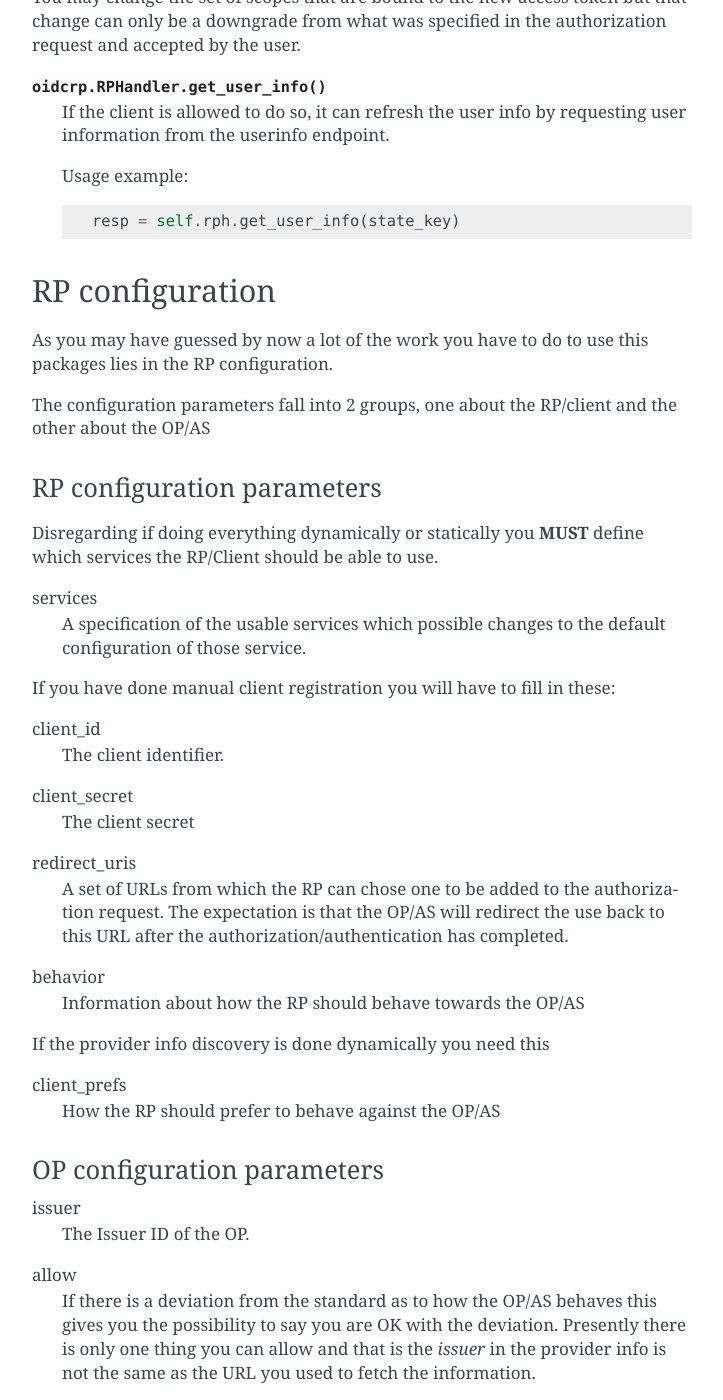
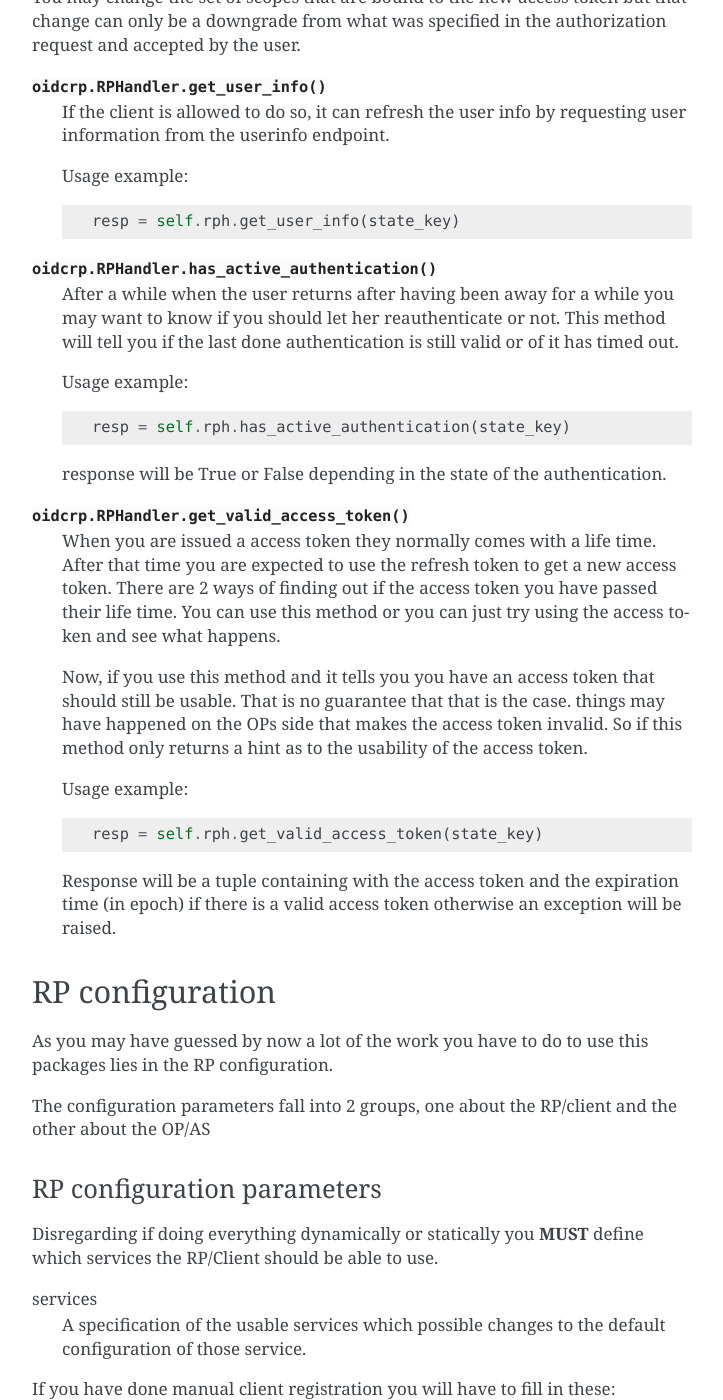
Before and after one commit to IdentityPython/JWTConnect-Python-OidcRP, a Sphinx documentation site: the page built from doc/source/rp_handler.rst, in a window 1280 px wide and 1400 px high, scrolled down 4560 px. Shown: the whole window, without its empty margins (388-1111 px from the left). Built offline with Sphinx 7.4.7, drawn with Linux system fonts in a browser that asks for light colours; some of the changed text lies outside the part shown.

Commit message:
Updated doc.

```diff
--- a/doc/source/rp_handler.rst
+++ b/doc/source/rp_handler.rst
@@ -226,6 +226,39 @@ authorization request and accepted by the user.
 
         resp = self.rph.get_user_info(state_key)
 
+:py:meth:`oidcrp.RPHandler.has_active_authentication`
+    After a while when the user returns after having been away for a while
+    you may want to know if you should let her reauthenticate or not.
+    This method will tell you if the last done authentication is still
+    valid or of it has timed out.
+
+    Usage example::
+
+        resp = self.rph.has_active_authentication(state_key)
+
+    response will be True or False depending in the state of the authentication.
+
+:py:meth:`oidcrp.RPHandler.get_valid_access_token`
+    When you are issued a access token they normally comes with a life time.
+    After that time you are expected to use the refresh token to get a new
+    access token. There are 2 ways of finding out if the access token you have
+    passed their life time. You can use this method or you can just try using
+    the access token and see what happens.
+
+    Now, if you use this method and it tells you you have an access token
+    that should still be usable. That is no guarantee that that is the case.
+    things may have happened on the OPs side that makes the access token
+    invalid. So if this method only returns a hint as to the usability of the
+    access token.
+
+    Usage example::
+
+        resp = self.rph.get_valid_access_token(state_key)
+
+    Response will be a tuple containing with the access token and the
+    expiration time (in epoch) if there is a valid access token otherwise an
+    exception will be raised.
+
 ----------------
 RP configuration
 ----------------
@@ -262,6 +295,17 @@ redirect_uris
 
 behavior
     Information about how the RP should behave towards the OP/AS
+
+keys
+    If the OP doesn't support dynamic provider discovery it may still want to
+    have a way of distributing keys that allows it to rotate them at anytime.
+    To accomplish this some providers have choosen to publish a URL to where
+    you can find their OPs key material in the form of a JWKS.
+
+    Usage example::
+
+        'keys': {'url': {<issuer_id> : <jwks_url>}}
+
 
 If the provider info discovery is done dynamically you need this
 
```
Also changed, not shown: src/oidcrp/__init__.py (+4 -4 lines), 2 other files.
